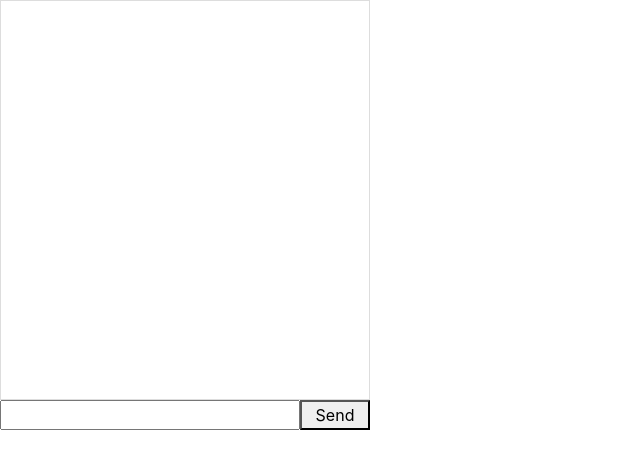
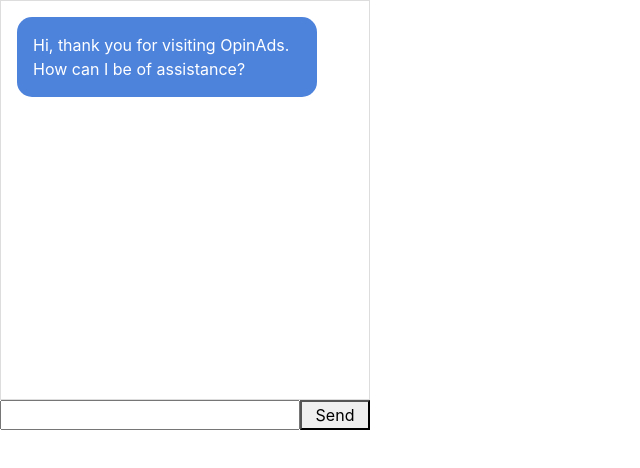
Before and after one commit to rcereghini/opin-chatbot, a plain HTML site: page index.html in a window 1280 px wide. Shown: the whole page, without its empty margins (0-640 px from the left). Drawn offline with nearby package versions, Linux system fonts and the light colour scheme.

Commit message:
Added initial message

```diff
--- a/index.html
+++ b/index.html
@@ -177,4 +177,5 @@
         </div>
 	</div>
 </body>
+<script>setResponse('Hi, thank you for visiting OpinAds. How can I be of assistance?')</script>
 </html>
```
